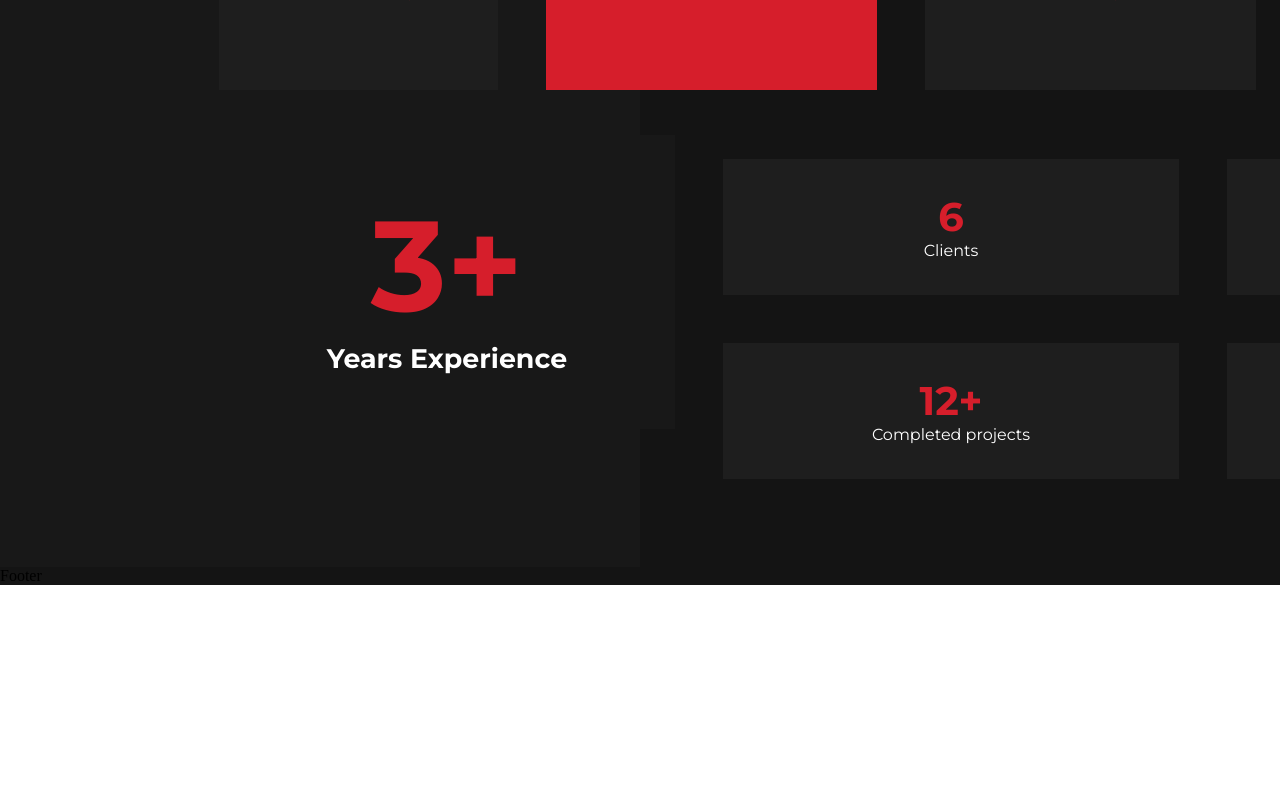
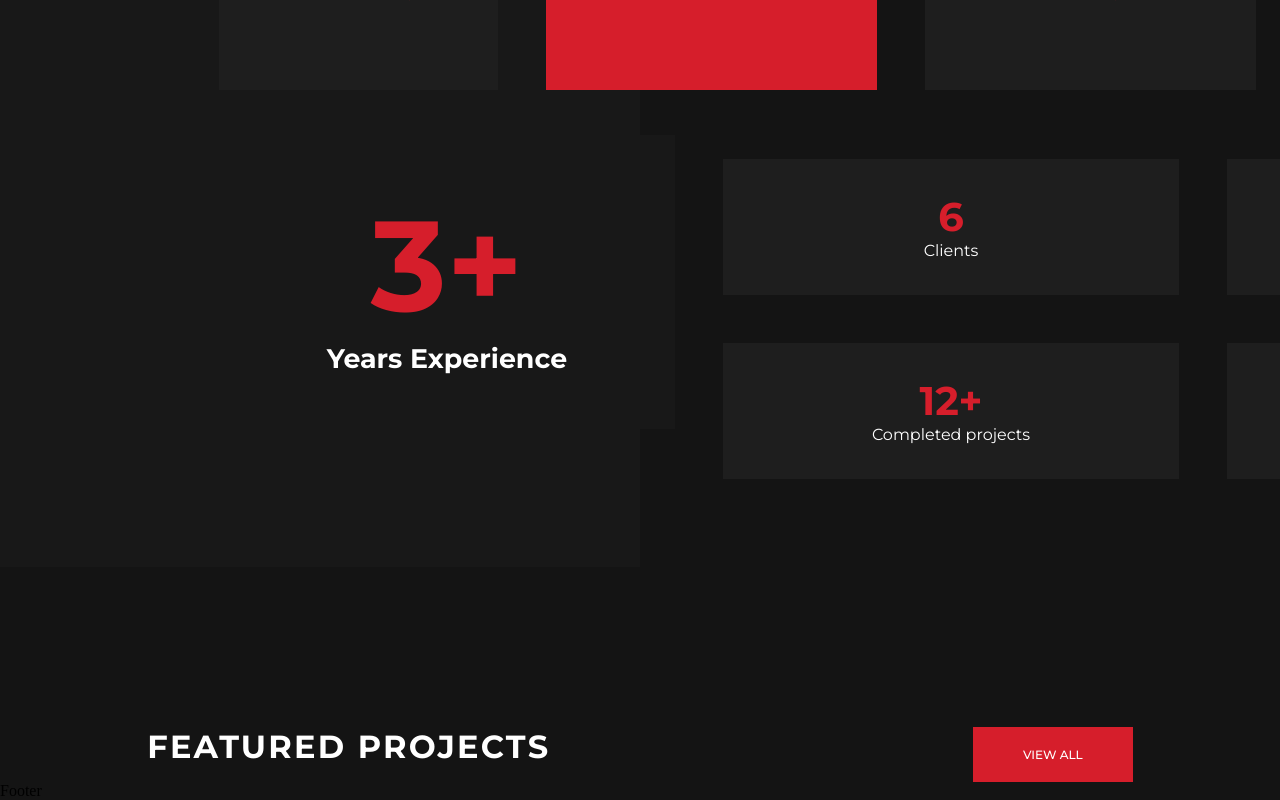
Before and after one commit to kevincastillo19/portfolio, a React (Vite) app: page / in a window 1280 px wide. Shown: the part 982-1782 px from the top of the page. Before the commit the page ends 1567 px from the top, so only its background shows below. Built offline with nearby package versions, Linux system fonts and the light colour scheme.

Commit message:
feat: add initial structure for featured projects

```diff
--- /dev/null
+++ b/src/components/Slide/slideStyle.module.scss
@@ -0,0 +1,3 @@
+@import '../../theme/colors.scss';
+@import '../../theme/buttons.scss';
+@import '../../theme/fonts.scss';
--- a/src/pages/Home/homeStyles.module.scss
+++ b/src/pages/Home/homeStyles.module.scss
@@ -1,4 +1,5 @@
 @import "../../theme/colors.scss";
+@import "../../theme/fonts.scss";
 
 .container{
     width: 100%;
@@ -47,3 +48,14 @@
     width:100%;
     justify-content:space-between;
 }
+
+.featuredProjects{
+    margin-top:10rem;
+}
+.featuredTitle{
+    display:flex;
+    justify-content: center;
+    justify-content: space-between;
+    width: 77%;
+    margin: auto;
+}
--- a/src/pages/Home/index.tsx
+++ b/src/pages/Home/index.tsx
@@ -76,6 +76,12 @@ export const Home = () => {
                 </div>
                 </article>
             </section>
+            <section id='featuredProjects' className={styles.featuredProjects}>
+                <div className={styles.featuredTitle}>
+                    <h2 className={"subtitleWhite"}>FEATURED PROJECTS</h2>
+                    <button className={'button-primary'}>view all</button>
+                </div>
+            </section>
         </>
     )
 }
--- a/src/theme/fonts.scss
+++ b/src/theme/fonts.scss
@@ -18,6 +18,8 @@ h1,h2,h3,h4,p,span,button,ul,li,input{
     font-size: 32px;
     line-height: 39px;
     letter-spacing: 0.07em;
+    color: $white;
+    margin:0;
 }
 .titleLabel{
     font-style: normal;
```
Also changed, not shown: src/components/Slide/index.tsx (added, +22 -0 lines).
